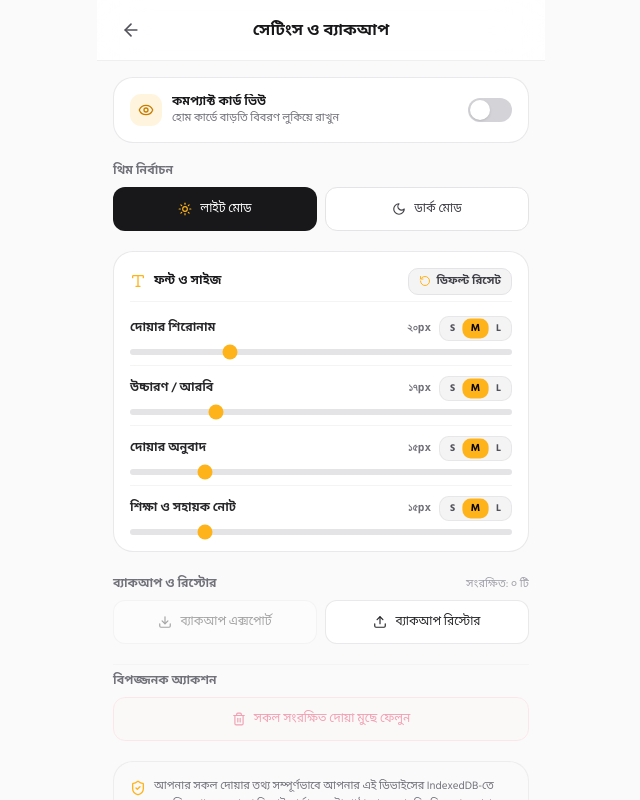
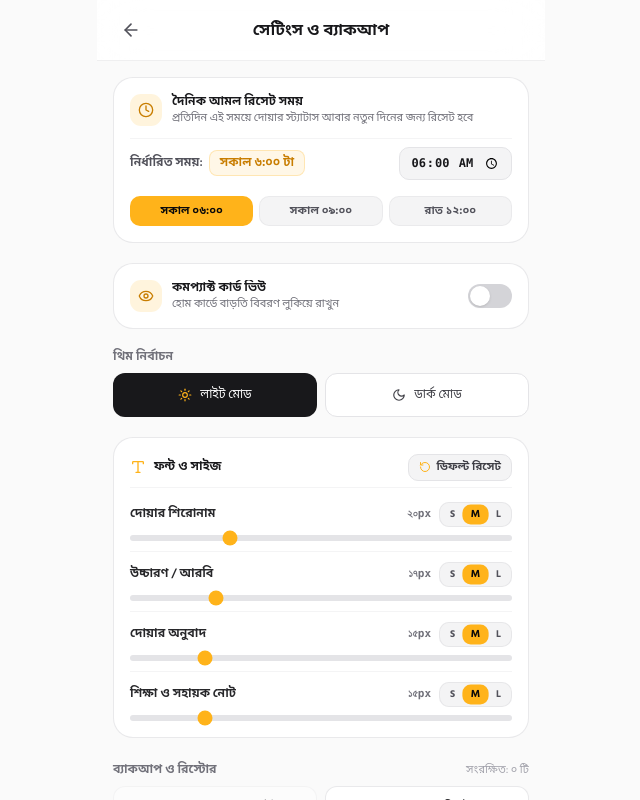
Before and after one commit to git-mahim/dua-card, a Next.js app: page / in a window 1280 px wide. Both pictures are taken after a click on the button 846 px from the left and 30 px from the top of the page. Shown: the top 800 px of the page, without its empty margins (319-959 px from the left). Built offline with nearby package versions, Linux system fonts and the light colour scheme; a web font is replaced by a local one.

Commit message:
feat: implement customizable daily reset time system and increase drag-to-reorder hold delay to 650ms

```diff
--- a/src/app/page.tsx
+++ b/src/app/page.tsx
@@ -109,7 +109,29 @@ export default function HomePage() {
 
   useEffect(() => {
     refreshDuas();
-  }, [refreshDuas]);
+
+    const handleResetTimeChange = () => {
+      refreshLogs();
+    };
+
+    if (typeof window !== "undefined") {
+      window.addEventListener("dua_daily_reset_time_changed", handleResetTimeChange);
+      window.addEventListener("focus", refreshLogs);
+    }
+
+    // Periodic check every 60 seconds to detect crossing the daily reset time threshold
+    const timer = setInterval(() => {
+      refreshLogs();
+    }, 60 * 1000);
+
+    return () => {
+      if (typeof window !== "undefined") {
+        window.removeEventListener("dua_daily_reset_time_changed", handleResetTimeChange);
+        window.removeEventListener("focus", refreshLogs);
+      }
+      clearInterval(timer);
+    };
+  }, [refreshDuas, refreshLogs]);
 
   // Create or Update Dua
   const handleSaveDua = async (data: {
--- a/src/components/DuaList.tsx
+++ b/src/components/DuaList.tsx
@@ -64,11 +64,11 @@ export const DuaList: React.FC<DuaListProps> = ({
   const [activeId, setActiveId] = useState<string | null>(null);
   const [activeTab, setActiveTab] = useState<TabFilter>("all");
 
-  // PointerSensor with responsive 250ms press delay and 5px tolerance
+  // PointerSensor with intentional 650ms press & hold delay and 8px tolerance to prevent accidental reorders
   const pointerSensor = useSensor(PointerSensor, {
     activationConstraint: {
-      delay: 250,
-      tolerance: 5,
+      delay: 650,
+      tolerance: 8,
     },
   });
 
--- a/src/components/SettingsModal.tsx
+++ b/src/components/SettingsModal.tsx
@@ -4,8 +4,8 @@ import React, { useState, useRef, useEffect } from "react";
 import { useTheme } from "./ThemeProvider";
 import { DeleteConfirmModal } from "./DeleteConfirmModal";
 import { exportAllDataToJson, importDataFromJson, clearAllData } from "@/lib/backup";
-import { getDuaCount, getAllDuas } from "@/lib/db";
-import { toBengaliNumber } from "@/lib/formatters";
+import { getDuaCount, getAllDuas, getDailyResetTime, setDailyResetTime } from "@/lib/db";
+import { toBengaliNumber, formatResetTimeToBengali } from "@/lib/formatters";
 import { triggerHaptic } from "@/lib/haptics";
 import {
   ArrowLeft,
@@ -22,6 +22,7 @@ import {
   FileJson,
   Eye,
   EyeOff,
+  Clock,
 } from "lucide-react";
 
 interface SettingsModalProps {
@@ -106,6 +107,9 @@ export const SettingsModal: React.FC<SettingsModalProps> = ({
 
   const fileInputRef = useRef<HTMLInputElement>(null);
 
+  // Daily Reset Time State
+  const [dailyResetTime, setDailyResetTimeState] = useState<string>("06:00");
+
   // Font Size state synced with CSS Variables & LocalStorage
   const [fontSizes, setFontSizes] = useState<FontSizeState>(DEFAULT_FONT_SIZES);
 
@@ -122,6 +126,7 @@ export const SettingsModal: React.FC<SettingsModalProps> = ({
       } catch (e) {
         console.error("Failed to load saved font sizes", e);
       }
+      setDailyResetTimeState(getDailyResetTime());
     }
   }, []);
 
@@ -159,9 +164,21 @@ export const SettingsModal: React.FC<SettingsModalProps> = ({
     showToast("success", "ফন্ট সাইজ ডিফল্টে রিসেট করা হয়েছে");
   };
 
+  const handleUpdateResetTime = (newTime: string) => {
+    if (!newTime || !/^\d{2}:\d{2}$/.test(newTime)) return;
+    triggerHaptic(30);
+    setDailyResetTimeState(newTime);
+    setDailyResetTime(newTime);
+    showToast(
+      "success",
+      `দৈনিক আমল রিসেট সময় পরিবর্তন করে ${formatResetTimeToBengali(newTime)} করা হয়েছে`
+    );
+  };
+
   useEffect(() => {
     if (isOpen) {
       loadStats();
+      setDailyResetTimeState(getDailyResetTime());
     }
   }, [isOpen]);
 
@@ -355,6 +372,69 @@ export const SettingsModal: React.FC<SettingsModalProps> = ({
             <span>{notification.message}</span>
           </div>
         )}
+
+        {/* Daily Reset Time Configuration */}
+        <div className="p-4 bg-white dark:bg-[#181818] border border-zinc-200/80 dark:border-zinc-800 rounded-[20px] shadow-2xs flex flex-col gap-3">
+          <div className="flex items-center justify-between">
+            <div className="flex items-center gap-2.5">
+              <div className="w-8 h-8 rounded-[11px] bg-[#ffb31a]/15 text-[#c87d00] dark:text-[#ffb31a] flex items-center justify-center shrink-0">
+                <Clock className="w-4 h-4" />
+              </div>
+              <div>
+                <label className="text-xs font-bold text-zinc-900 dark:text-zinc-100 block">
+                  দৈনিক আমল রিসেট সময়
+                </label>
+                <p className="text-[11px] text-zinc-500 dark:text-zinc-400 leading-tight mt-0.5">
+                  প্রতিদিন এই সময়ে দোয়ার স্ট্যাটাস আবার নতুন দিনের জন্য রিসেট হবে
+                </p>
+              </div>
+            </div>
+          </div>
+
+          <div className="flex items-center justify-between pt-2 border-t border-zinc-100 dark:border-zinc-800/80">
+            <div className="flex items-center gap-1.5">
+              <span className="text-xs font-semibold text-zinc-600 dark:text-zinc-400">
+                নির্ধারিত সময়:
+              </span>
+              <span className="text-xs font-bold text-[#c87d00] dark:text-[#ffb31a] bg-[#ffb31a]/10 px-2.5 py-1 rounded-[8px] border border-[#ffb31a]/25">
+                {formatResetTimeToBengali(dailyResetTime)}
+              </span>
+            </div>
+
+            {/* Native Time Picker Input */}
+            <div className="relative">
+              <input
+                type="time"
+                value={dailyResetTime}
+                onChange={(e) => handleUpdateResetTime(e.target.value)}
+                className="px-2.5 py-1.5 text-xs font-mono font-bold bg-zinc-100 dark:bg-zinc-800 hover:bg-zinc-200 dark:hover:bg-zinc-700 text-zinc-900 dark:text-zinc-100 border border-zinc-200 dark:border-zinc-700 rounded-[10px] cursor-pointer outline-none focus:ring-2 focus:ring-[#ffb31a]/40 transition-all"
+                title="রিসেট সময় পরিবর্তন করুন"
+              />
+            </div>
+          </div>
+
+          {/* Quick Preset Buttons */}
+          <div className="grid grid-cols-3 gap-1.5 pt-1">
+            {[
+              { label: "সকাল ০৬:০০", value: "06:00" },
+              { label: "সকাল ০৯:০০", value: "09:00" },
+              { label: "রাত ১২:০০", value: "00:00" },
+            ].map((preset) => (
+              <button
+                key={preset.value}
+                type="button"
+                onClick={() => handleUpdateResetTime(preset.value)}
+                className={`py-1.5 px-2 rounded-[10px] text-[11px] font-bold transition-all active:scale-95 ${
+                  dailyResetTime === preset.value
+                    ? "bg-[#ffb31a] text-zinc-950 shadow-xs"
+                    : "bg-zinc-100 dark:bg-zinc-800/70 text-zinc-600 dark:text-zinc-400 hover:bg-zinc-200 dark:hover:bg-zinc-700 border border-zinc-200/60 dark:border-zinc-800/60"
+                }`}
+              >
+                {preset.label}
+              </button>
+            ))}
+          </div>
+        </div>
 
         {/* Card Display Preferences */}
         <div className="p-4 bg-white dark:bg-[#181818] border border-zinc-200/80 dark:border-zinc-800 rounded-[20px] shadow-2xs">
--- a/src/lib/db.ts
+++ b/src/lib/db.ts
@@ -19,13 +19,70 @@ export class DuaCardDatabase extends Dexie {
 
 export const db = new DuaCardDatabase();
 
+export const DAILY_RESET_TIME_STORAGE_KEY = "dua_daily_reset_time";
+export const DEFAULT_DAILY_RESET_TIME = "06:00";
+
 /**
- * Format local Date object to YYYY-MM-DD
+ * Get configured daily reset time (HH:MM), default "06:00"
  */
-export function getLocalDateString(d: Date = new Date()): string {
-  const year = d.getFullYear();
-  const month = String(d.getMonth() + 1).padStart(2, "0");
-  const day = String(d.getDate()).padStart(2, "0");
+export function getDailyResetTime(): string {
+  if (typeof window !== "undefined") {
+    try {
+      const saved = localStorage.getItem(DAILY_RESET_TIME_STORAGE_KEY);
+      if (saved && /^\d{2}:\d{2}$/.test(saved)) {
+        return saved;
+      }
+    } catch {}
+  }
+  return DEFAULT_DAILY_RESET_TIME;
+}
+
+/**
+ * Save configured daily reset time (HH:MM) and notify listeners
+ */
+export function setDailyResetTime(timeStr: string): void {
+  if (typeof window !== "undefined") {
+    try {
+      localStorage.setItem(DAILY_RESET_TIME_STORAGE_KEY, timeStr);
+      window.dispatchEvent(new Event("dua_daily_reset_time_changed"));
+    } catch {}
+  }
+}
+
+/**
+ * Get effective spiritual Date based on configured daily reset time threshold.
+ */
+export function getSpiritualDate(now: Date = new Date()): Date {
+  const target = new Date(now);
+  const resetTime = getDailyResetTime();
+  const [rHour, rMin] = resetTime.split(":").map((n) => parseInt(n, 10) || 0);
+
+  const resetToday = new Date(
+    target.getFullYear(),
+    target.getMonth(),
+    target.getDate(),
+    rHour,
+    rMin,
+    0,
+    0
+  );
+
+  // If current time is before today's reset time, active session is yesterday
+  if (target.getTime() < resetToday.getTime()) {
+    target.setDate(target.getDate() - 1);
+  }
+  return target;
+}
+
+/**
+ * Compute the active spiritual date string (YYYY-MM-DD) based on custom reset time.
+ * If current time is before the daily reset time, it belongs to the previous day's active session.
+ */
+export function getLocalDateString(d?: Date): string {
+  const targetDate = d ? new Date(d) : getSpiritualDate();
+  const year = targetDate.getFullYear();
+  const month = String(targetDate.getMonth() + 1).padStart(2, "0");
+  const day = String(targetDate.getDate()).padStart(2, "0");
   return `${year}-${month}-${day}`;
 }
 
@@ -385,8 +442,8 @@ export async function getDuaAggregatedStats(duaId: string): Promise<DuaAggregate
     // Sort descending by date
     allLogs.sort((a, b) => b.date.localeCompare(a.date));
 
+    const todayDate = getSpiritualDate();
     const todayStr = getLocalDateString();
-    const todayDate = new Date();
 
     // Start of this week (Sunday)
     const dayOfWeek = todayDate.getDay();
--- a/src/lib/formatters.ts
+++ b/src/lib/formatters.ts
@@ -168,3 +168,36 @@ export function getBengaliTodayFormatted(withSuffix: boolean = true): string {
   const year = toBengaliDigits(d.getFullYear());
   return `${dayStr}${suffix} ${month}, ${year}`;
 }
+
+/**
+ * Format a 24-hour time string (HH:MM) into a Bengali localized label
+ * e.g. "06:00" -> "সকাল ৬:০০ টা", "09:30" -> "সকাল ৯:৩০ টা", "14:00" -> "দুপুর ২:০০ টা", "20:00" -> "রাত ৮:০০ টা", "00:00" -> "রাত ১২:০০ টা"
+ */
+export function formatResetTimeToBengali(timeStr: string): string {
+  if (!timeStr || !timeStr.includes(":")) return "সকাল ৬:০০ টা";
+  const [hStr, mStr] = timeStr.split(":");
+  let hour = parseInt(hStr, 10);
+  const min = parseInt(mStr, 10) || 0;
+  if (isNaN(hour)) hour = 6;
+
+  let period = "সকাল";
+  let displayHour = hour;
+
+  if (hour >= 4 && hour < 12) {
+    period = "সকাল";
+    displayHour = hour;
+  } else if (hour >= 12 && hour < 16) {
+    period = "দুপুর";
+    displayHour = hour === 12 ? 12 : hour - 12;
+  } else if (hour >= 16 && hour < 19) {
+    period = "বিকাল";
+    displayHour = hour - 12;
+  } else {
+    period = "রাত";
+    displayHour = hour === 0 ? 12 : (hour > 12 ? hour - 12 : hour);
+  }
+
+  const bh = toBengaliDigits(displayHour);
+  const bm = min === 0 ? "০০" : (min < 10 ? `০${toBengaliDigits(min)}` : toBengaliDigits(min));
+  return `${period} ${bh}:${bm} টা`;
+}
```
Also changed, not shown: 1 other file (tests, documents, lock files or other folders).
